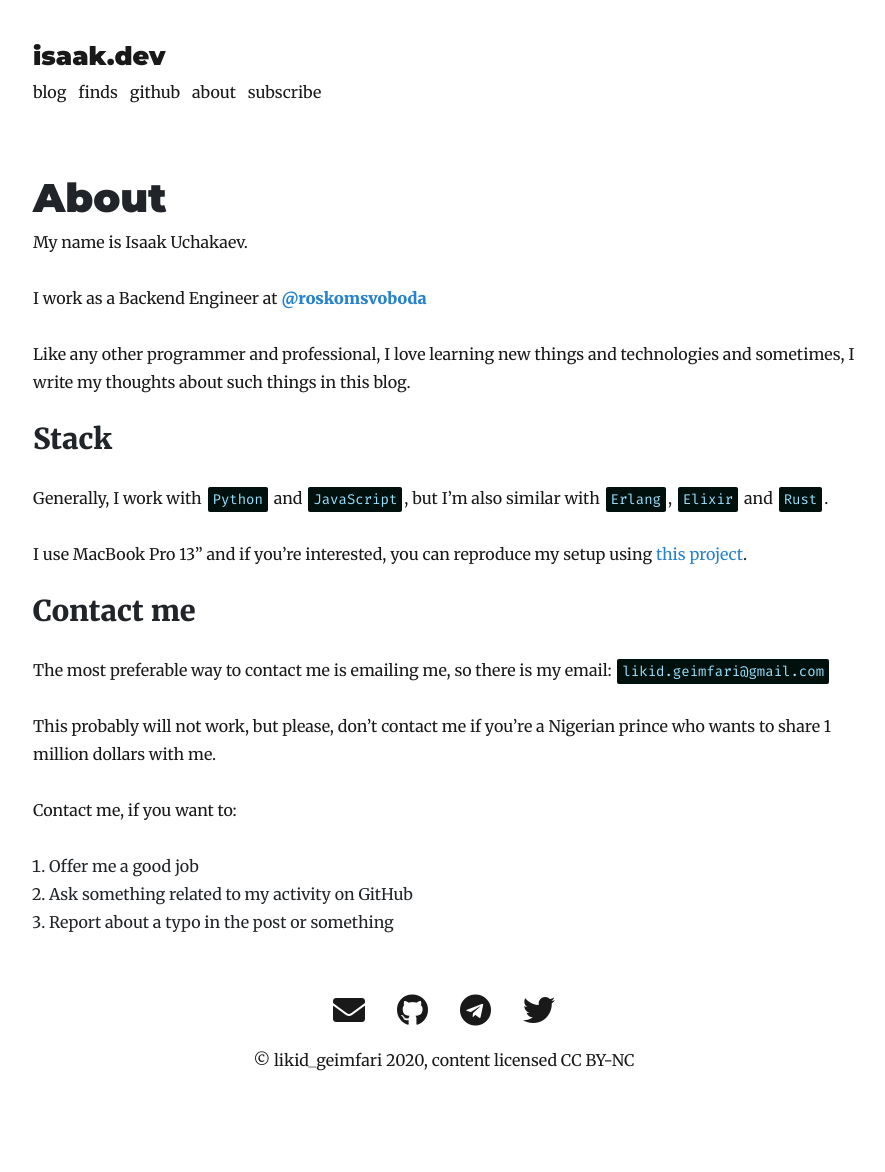
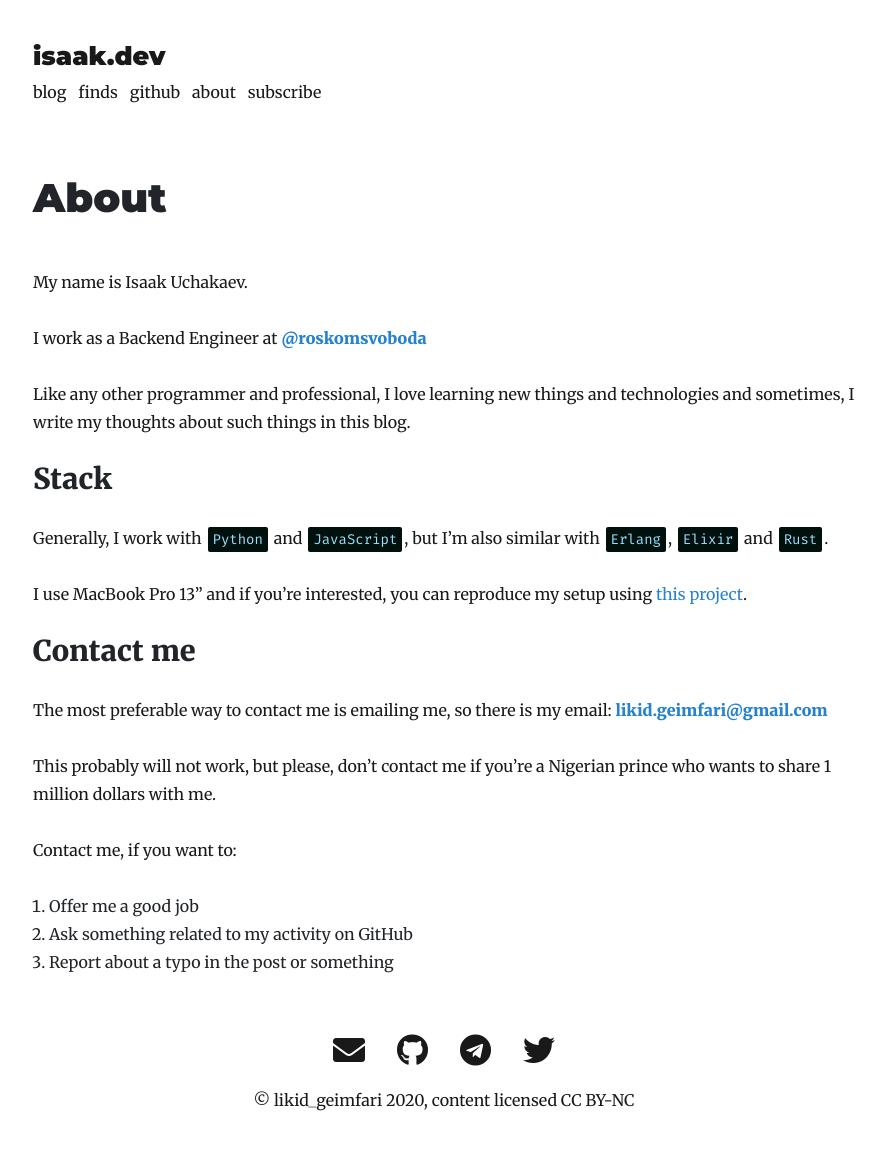
Before and after one commit to lk-geimfari/lk-geimfari.github.io, a Jekyll site: the page built from _pages/about.md, in a window 1280 px wide. Shown: the whole page, without its empty margins (196-1081 px from the left). Built offline with Jekyll 4.4.1, drawn with Linux system fonts in a browser that asks for light colours; nearby versions of some CDN libraries; before the commit the page ends 1132 px from its top, so only the background shows below that.

Commit message:
Add padding for page

```diff
--- a/_layouts/page.html
+++ b/_layouts/page.html
@@ -5,7 +5,7 @@
     <main>
       {% include header.html %}
       <article>
-        <div class="meta">
+        <div class="meta mb-5">
           <h1 class="title">
             {{ page.title }}
           </h1>
--- a/_pages/about.md
+++ b/_pages/about.md
@@ -23,7 +23,7 @@ setup using <a target="_blank" href="https://github.com/lk-geimfari/macbook">thi
 ## Contact me
 
 The most preferable way to contact me is emailing me, so there is my
-email: `likid.geimfari@gmail.com`
+email: <a href="mailto:likid.geimfari@gmail.com"><b>likid.geimfari@gmail.com</b></a>
 
 This probably will not work, but please, don’t contact me if you’re a
 Nigerian prince who wants to share 1 million dollars with me.
```
